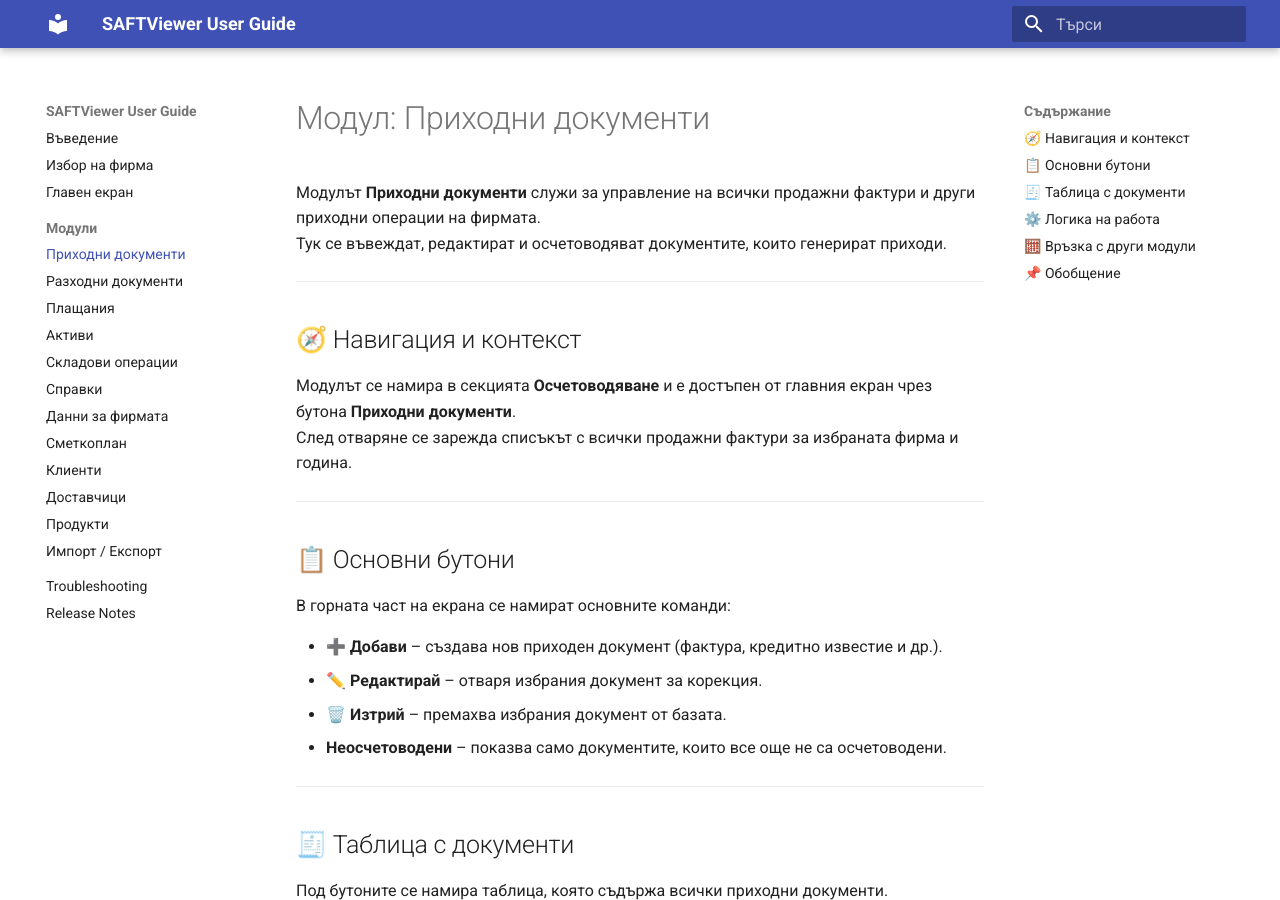
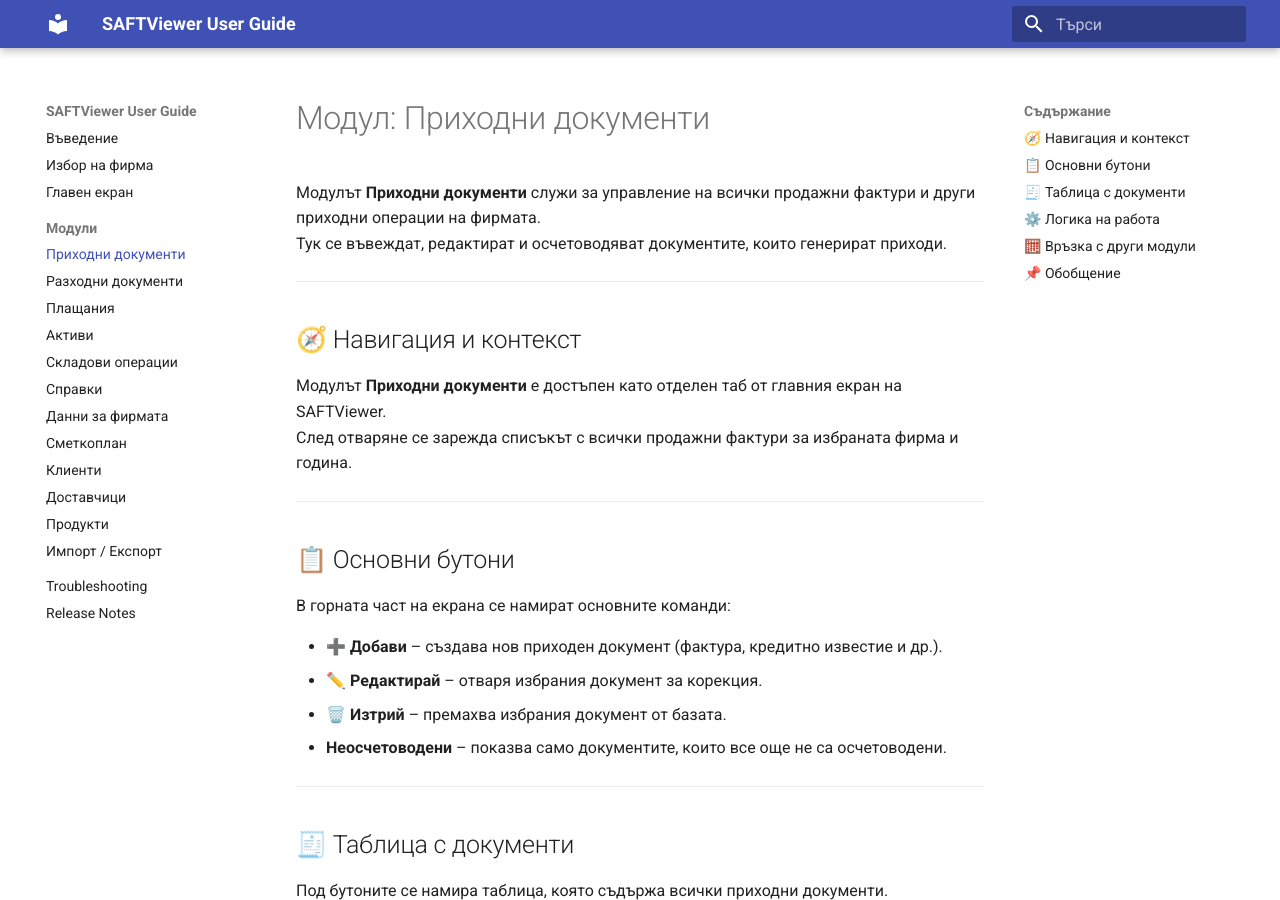
Before and after one commit to teodorval/saftviewer-docs, an MkDocs documentation site: the page built from docs/incoming-documents.md, in a window 1280 px wide and 900 px high. Built offline with MkDocs 1.6.1 and Material for MkDocs 9.7.7, drawn with Linux system fonts in a browser that asks for light colours.

Commit message:
Update navigation description for incoming documents module

```diff
--- a/docs/incoming-documents.md
+++ b/docs/incoming-documents.md
@@ -7,7 +7,7 @@
 
 ## 🧭 Навигация и контекст
 
-Модулът се намира в секцията **Осчетоводяване** и е достъпен от главния екран чрез бутона **Приходни документи**.
+Модулът **Приходни документи** е достъпен като отделен таб от главния екран на SAFTViewer.
 След отваряне се зарежда списъкът с всички продажни фактури за избраната фирма и година.
 
 ---
```
